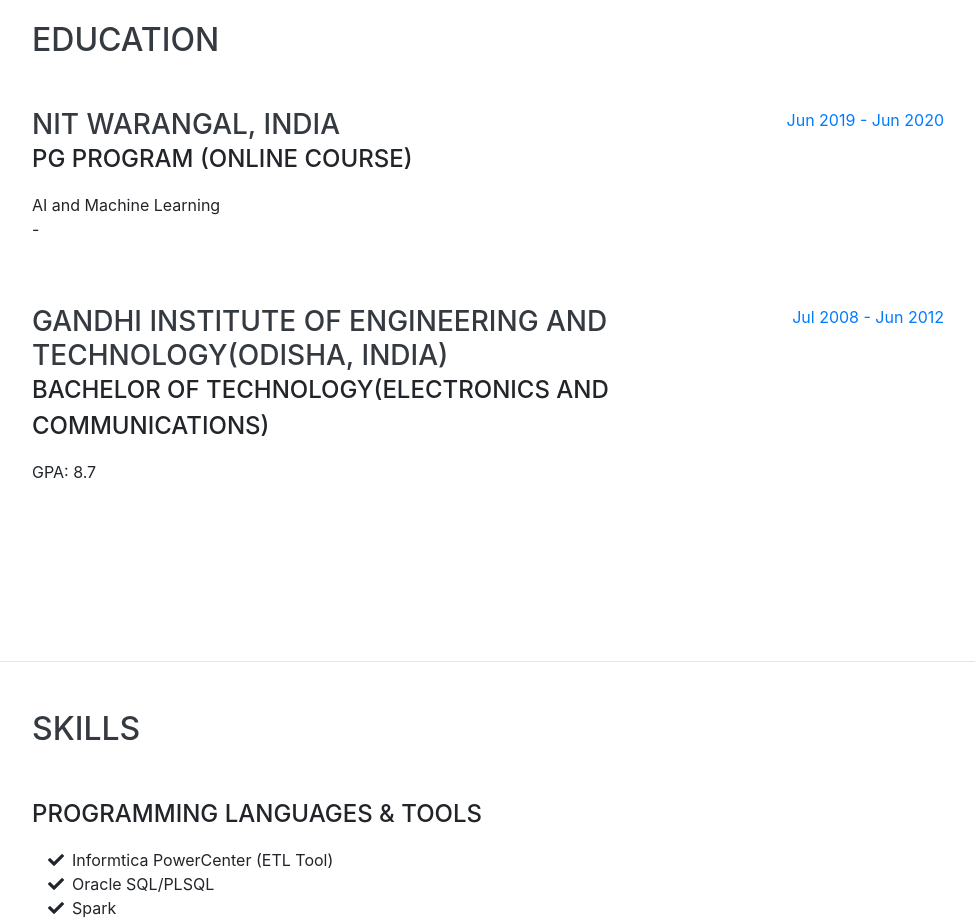
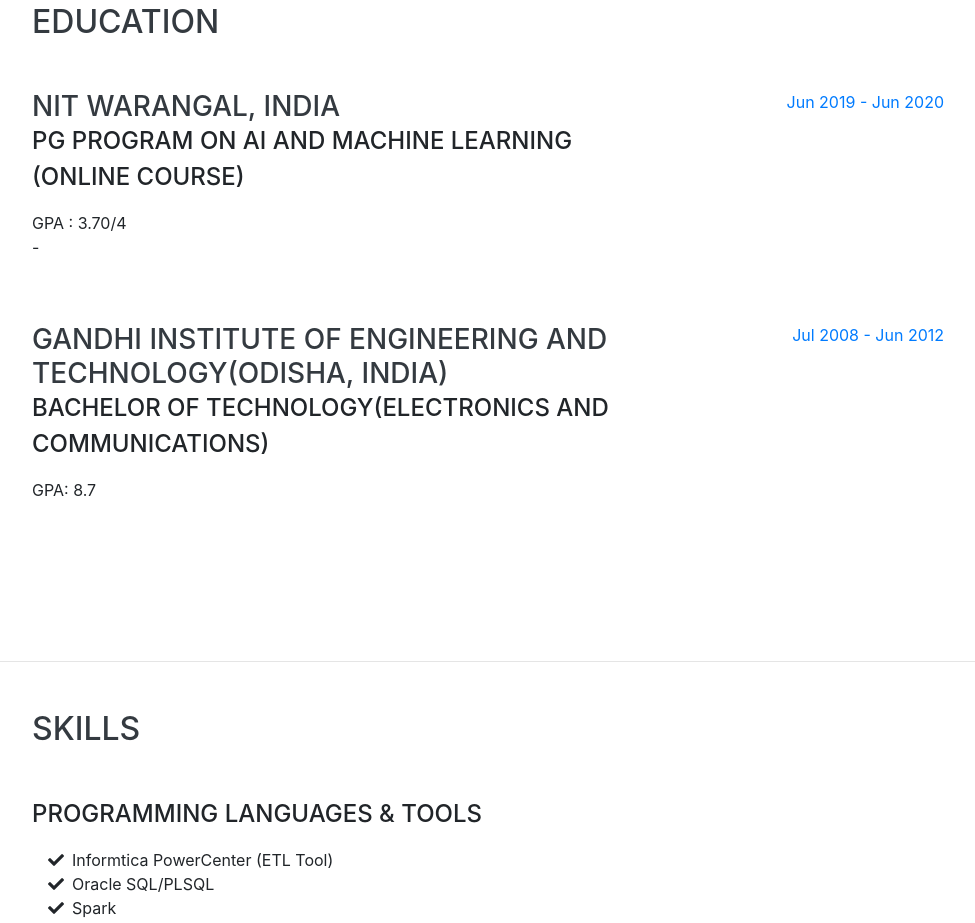
Before and after one commit to ambarishmeher/ambarish.meher, a website with bundled scripts: page index.html in a window 1280 px wide. Shown: the part 3898-4821 px from the top of the page, without its empty margins (288-1263 px from the left). Built offline with nearby package versions, Linux system fonts and the light colour scheme; a web font is replaced by a local one.

Commit message:
Update index.html
updated

```diff
--- a/index.html
+++ b/index.html
@@ -189,8 +189,8 @@
         <div class="resume-item d-flex flex-column flex-md-row justify-content-between mb-5">
           <div class="resume-content">
             <h3 class="mb-0">NIT Warangal, India</h3>
-            <div class="subheading mb-3">PG Program (Online Course)</div>
-            <div>AI and Machine Learning</div>
+            <div class="subheading mb-3">PG Program on AI and Machine Learning (Online Course)</div>
+            <div>GPA : 3.70/4 </div>
             <p>-</p>
           </div>
           <div class="resume-date text-md-right">
```
